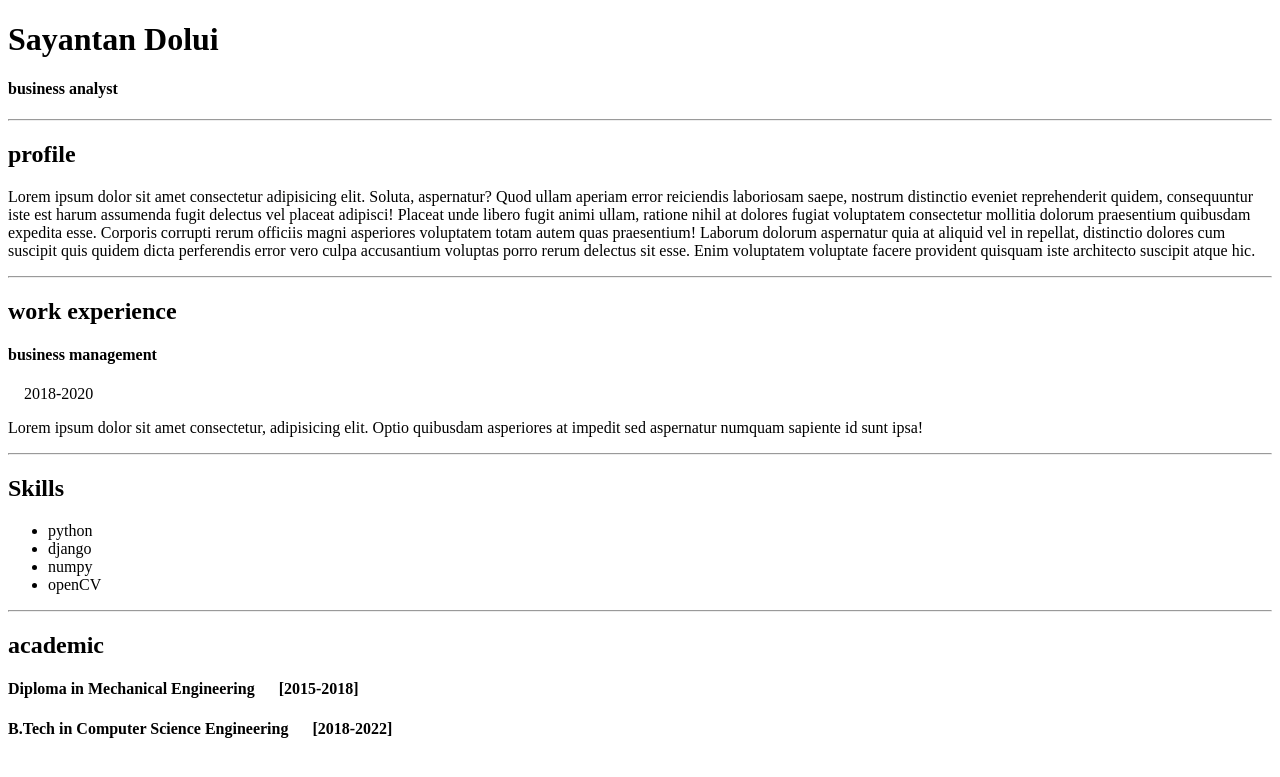
After one commit to 22sayantan/education, a Django app: template Educational/templates/portfolio.html in a window 1280 px wide. The commit adds this page. Shown: the top 777 px of the page. Run offline with Django 3.2, Linux system fonts and the light colour scheme; the template is opened without the code that fills it, so the values that code supplies are empty.

Commit message:
add new feature

```diff
--- a/Educational/templates/courses.html
+++ b/Educational/templates/courses.html
@@ -4,7 +4,7 @@
   <head>
     <meta charset="UTF-8" />
     <meta name="viewport" content="width=device-width, initial-scale=1.0" />
-    <!-- <script src="https://cdn.jsdelivr.net/npm/@tailwindcss/browser@4"></script> -->
+    <script src="https://cdn.jsdelivr.net/npm/@tailwindcss/browser@4"></script>
 
     <title>Document</title>
   </head>
--- /dev/null
+++ b/Educational/templates/portfolio.html
@@ -0,0 +1,59 @@
+<!doctype html>
+<html lang="en">
+  <head>
+    <meta charset="UTF-8" />
+    <meta name="viewport" content="width=device-width, initial-scale=1.0" />
+    <!-- <script src="https://cdn.jsdelivr.net/npm/@tailwindcss/browser@4"></script> -->
+
+    <title>Profile</title>
+  </head>
+  <body>
+    <h1>Sayantan Dolui</h1>
+    <h4>business analyst</h4>
+    <hr />
+    <h2>profile</h2>
+    <div class="profile">
+      <p>
+        Lorem ipsum dolor sit amet consectetur adipisicing elit. Soluta,
+        aspernatur? Quod ullam aperiam error reiciendis laboriosam saepe,
+        nostrum distinctio eveniet reprehenderit quidem, consequuntur iste est
+        harum assumenda fugit delectus vel placeat adipisci! Placeat unde libero
+        fugit animi ullam, ratione nihil at dolores fugiat voluptatem
+        consectetur mollitia dolorum praesentium quibusdam expedita esse.
+        Corporis corrupti rerum officiis magni asperiores voluptatem totam autem
+        quas praesentium! Laborum dolorum aspernatur quia at aliquid vel in
+        repellat, distinctio dolores cum suscipit quis quidem dicta perferendis
+        error vero culpa accusantium voluptas porro rerum delectus sit esse.
+        Enim voluptatem voluptate facere provident quisquam iste architecto
+        suscipit atque hic.
+      </p>
+    </div>
+    <hr />
+    <h2>work experience</h2>
+    <div class="work">
+      <div>
+        <h4>business management</h4>
+        &emsp;<time datetime="">2018-2020</time>
+      </div>
+      <p>
+        Lorem ipsum dolor sit amet consectetur, adipisicing elit. Optio
+        quibusdam asperiores at impedit sed aspernatur numquam sapiente id sunt
+        ipsa!
+      </p>
+    </div>
+    <hr>
+    <h2>Skills</h2>
+    <div>
+      <ul>
+        <li>python</li>
+        <li>django</li>
+        <li>numpy</li>
+        <li>openCV</li>
+      </ul>
+    </div>
+    <hr>
+    <h2>academic</h2>
+    <h4>Diploma in Mechanical Engineering &emsp; [2015-2018]</h4>
+    <h4>B.Tech in Computer Science Engineering &emsp; [2018-2022]</h4>
+  </body>
+</html>
```
Also changed, not shown: Educational/templates/mockTest.html (+53 -1 lines), Educational/templates/quesSearch.html (added, +21 -0 lines), Educational/views.py (+17 -15 lines).
